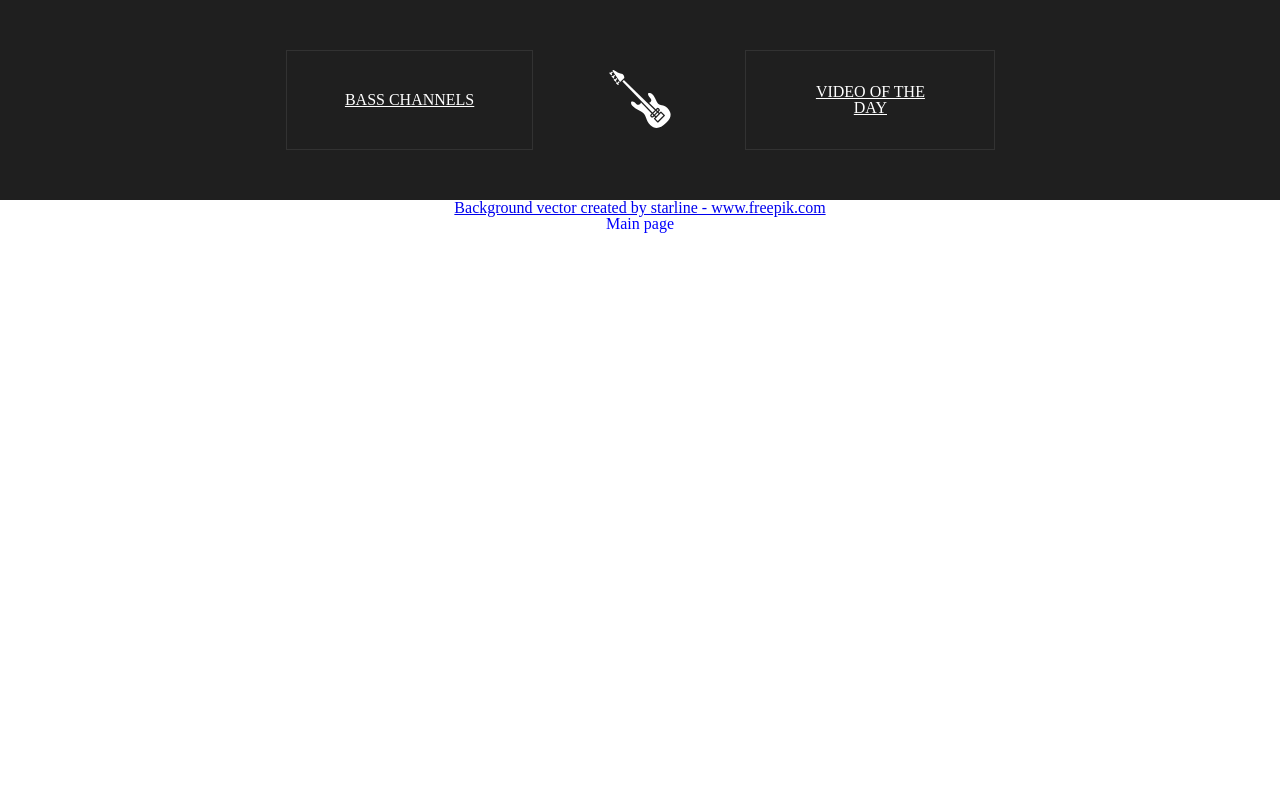
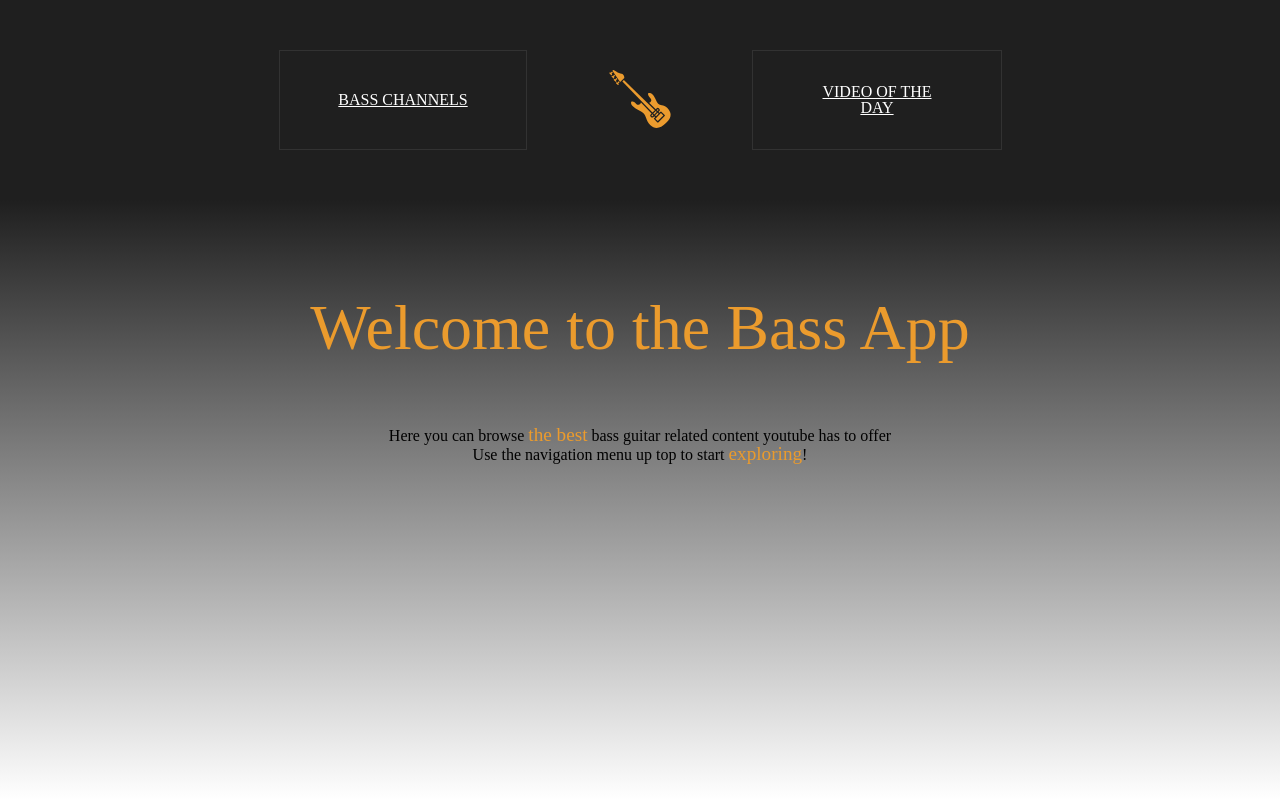
Before and after one commit to vtulonen/bass-app, a React (Create React App) app: page / in a window 1280 px wide. Shown: the top 806 px of the page. Built offline with nearby package versions, Linux system fonts and the light colour scheme.

Commit message:
mainpage css

```diff
--- a/src/Components/LandingPage.js
+++ b/src/Components/LandingPage.js
@@ -3,8 +3,17 @@ import React from 'react'
 function LandingPage() {
   return (
     <div className="landing-container">
-      <a href='https://www.freepik.com/vectors/background'>Background vector created by starline - www.freepik.com</a>
-      <h1>Main page</h1>
+      <div className="center landing-text">
+        <h1>Welcome to the Bass App</h1>
+        <div>
+        <p>Here you can browse <em>the best</em> bass guitar related content youtube has to offer</p>
+          <p>Use the navigation menu up top to start <em>exploring</em>!</p>
+
+        </div>
+
+
+      </div>
+
 
     </div>
   )
--- a/src/Components/Nav.js
+++ b/src/Components/Nav.js
@@ -12,7 +12,7 @@ function Nav (){
               <li className="nav__item">
                 <Link className="nav__link" to="/channels">Bass Channels</Link>
               </li>
-              <li>
+              <li className="nav__item-mod">
               <Link to="/" className="nav__brand">
             <img src= {icon} className="nav__logo" alt="menu icon"/>
           </Link>
--- a/src/Components/VideoPage/VideosContainer.js
+++ b/src/Components/VideoPage/VideosContainer.js
@@ -56,7 +56,7 @@ export default class VideosContainer extends Component {
    render() {
       return (
 
-      <div className="container">
+      <div className="channel-page-container">
         <Search handleClick={this.handleSubmit} />
 
         {  this.state.channelData && <DisplayChannelData data={this.state.channelData}
--- a/src/style.css
+++ b/src/style.css
@@ -1,3 +1,5 @@
+
+
 html, body, div, span, applet, object, iframe, h1, h2, h3, h4, h5, h6, p, blockquote, pre, a, abbr, acronym, address, big, cite, code, del, dfn, em, img, ins, kbd, q, s, samp, small, strike, strong, sub, sup, tt, var, b, u, i, center, dl, dt, dd, ol, ul, li, fieldset, form, label, legend, table, caption, tbody, tfoot, thead, tr, th, td, article, aside, canvas, details, embed, figure, figcaption, footer, header, hgroup, menu, nav, output, ruby, section, summary, time, mark, audio, video {
   margin: 0;
   padding: 0;
@@ -39,16 +41,86 @@ table {
 
 /*^RESET^*/
 
-@import url("https://fonts.googleapis.com/css?family=Montserrat&display=swap");
+:root {
+  --main-orange: #EB9B2D;
+  --main-black: #1F1F1F;
+  --light-gray: #E6E6E6;
+  --dark-gray: #8A8A8A;
+}
 
-html, body {
+@import url('https://fonts.googleapis.com/css2?family=Patrick+Hand&display=swap');
+
+/* Page containers*/
+
+body, html {
+  height: 100%;
+  width: 100%;
+  margin: 0;
+  overflow-x: hidden;
+}
+
+#root {
   width: 100vw;
-  height: 100vh
+  height: 100%;
+  min-height: 100%;
+
+
+}
+.App {
+  text-align: center;
+  height: 100%;
+  margin: 0 auto;
+  padding: 0;
+  background: rgb(31,31,31);
+  background: linear-gradient(180deg, rgba(31,31,31,1) 25%, rgba(255,255,255,1) 100%);
+}
+
+/* Typography */
+
+h1 {
+  font-size: 4rem;
+  font-family: 'Patrick Hand', cursive;
+  color: var(--main-orange);
+}
+
+p .main {
+  font-size: 1.5rem;
+  color: white;
+  font-family: 'Patrick Hand', cursive;
+}
+
+em {
+  color: var(--main-orange);
+  font-size: 120%;
+}
+
+/* Sizing*/
+
+.center {
+  display: grid;
+  place-items: center;
+}
+
+
+.landing-container {
+  height: 100%;
+  width: 100%;
+  position: fixed;
+
+}
+
+
+.landing-text {
+  margin-top: 5rem;
+  height: 200px;
+  grid-gap: 2em;
 }
 
 .nav__container {
  background-color: #1F1F1F;
  padding: 0 20%;
+ position: relative;
+
 }
 
 .nav__right {
@@ -56,12 +128,19 @@ html, body {
 }
 
 .nav__logo {
-  filter: invert(100%) sepia(100%) saturate(0%) hue-rotate(216deg) brightness(102%) contrast(104%);
+  margin: 0 3em;
+  filter: invert(61%) sepia(95%) saturate(421%) hue-rotate(344deg) brightness(96%) contrast(92%);
+}
+
+.nav__item-mod {
+  display: grid;
+  place-items: center;
+  padding: 5px 10px;
 }
 
 .nav__item-wrapper {
   display: grid;
-  grid-template-columns: 1fr .5fr 1fr;
+  grid-template-columns: 1fr .6fr 1fr;
   place-items: center;
   height: 200px;
 
@@ -94,9 +173,9 @@ html, body {
 
 }
 .nav__logo:hover {
-  width: 120%;
-  height: 120%;
-  filter: invert(61%) sepia(95%) saturate(421%) hue-rotate(344deg) brightness(96%) contrast(92%);
+  width: 76px;
+  height: 76px;
+  filter: invert(97%) sepia(1%) saturate(328%) hue-rotate(214deg) brightness(118%) contrast(100%);
 }
 
 
@@ -106,34 +185,14 @@ html, body {
   left: 100%;
 }
 
+/* Videos page  */
 
-.landing-container {
-  height: 100%;
-
+.channel-page-container {
 
 }
 
-h1 {
-  color: blue
-}
+.channel-info {
 
-#root {
-  height: 100%;
-  margin: 0;
-  padding: 0;
-}
-.App {
-  text-align: center;
-  height: 100%;
-  margin: 0 auto;
-  padding: 0;
-}
-
-
-/* Videos page  */
-
-.channel-info {
-  background-color: #fff;
 }
 
 
```
